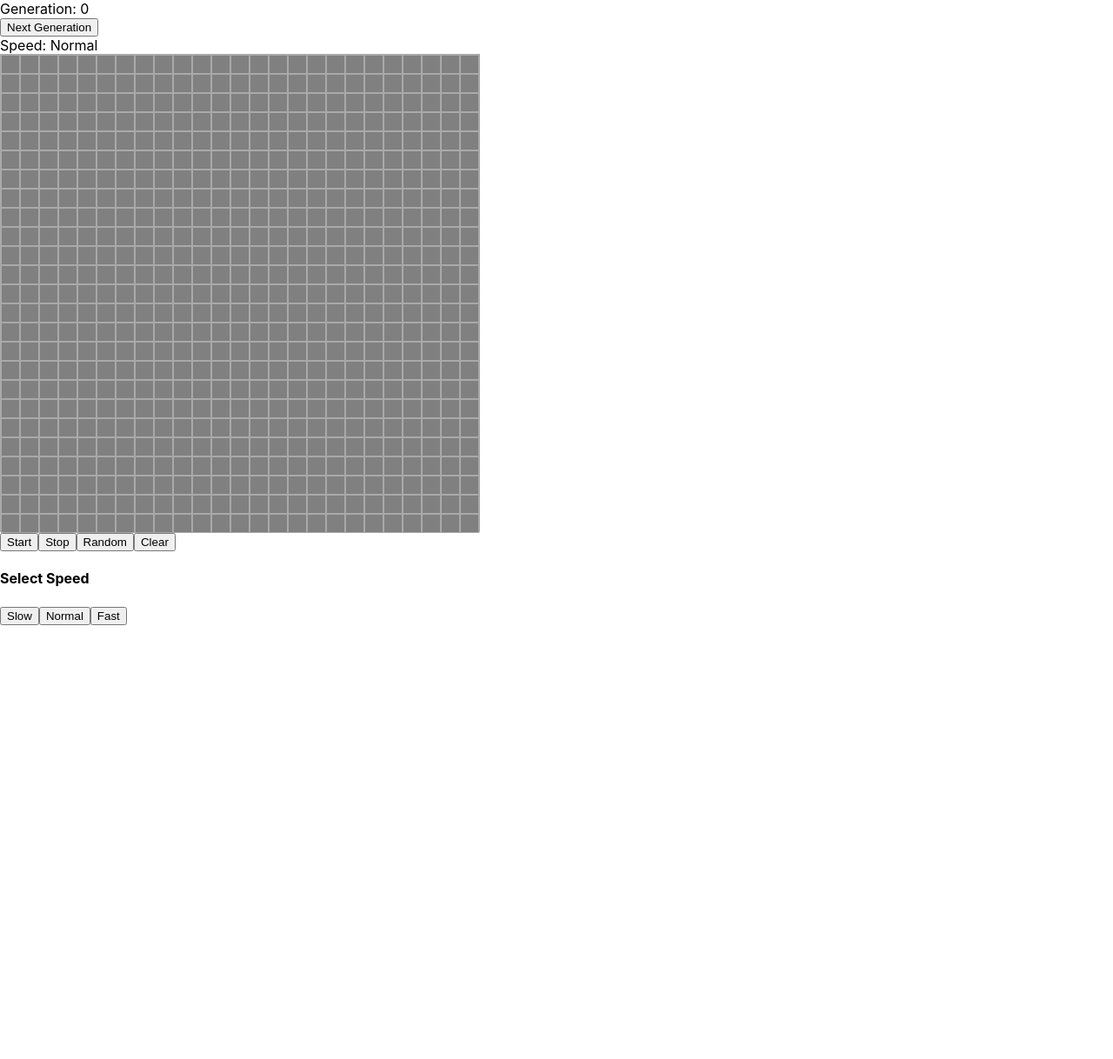
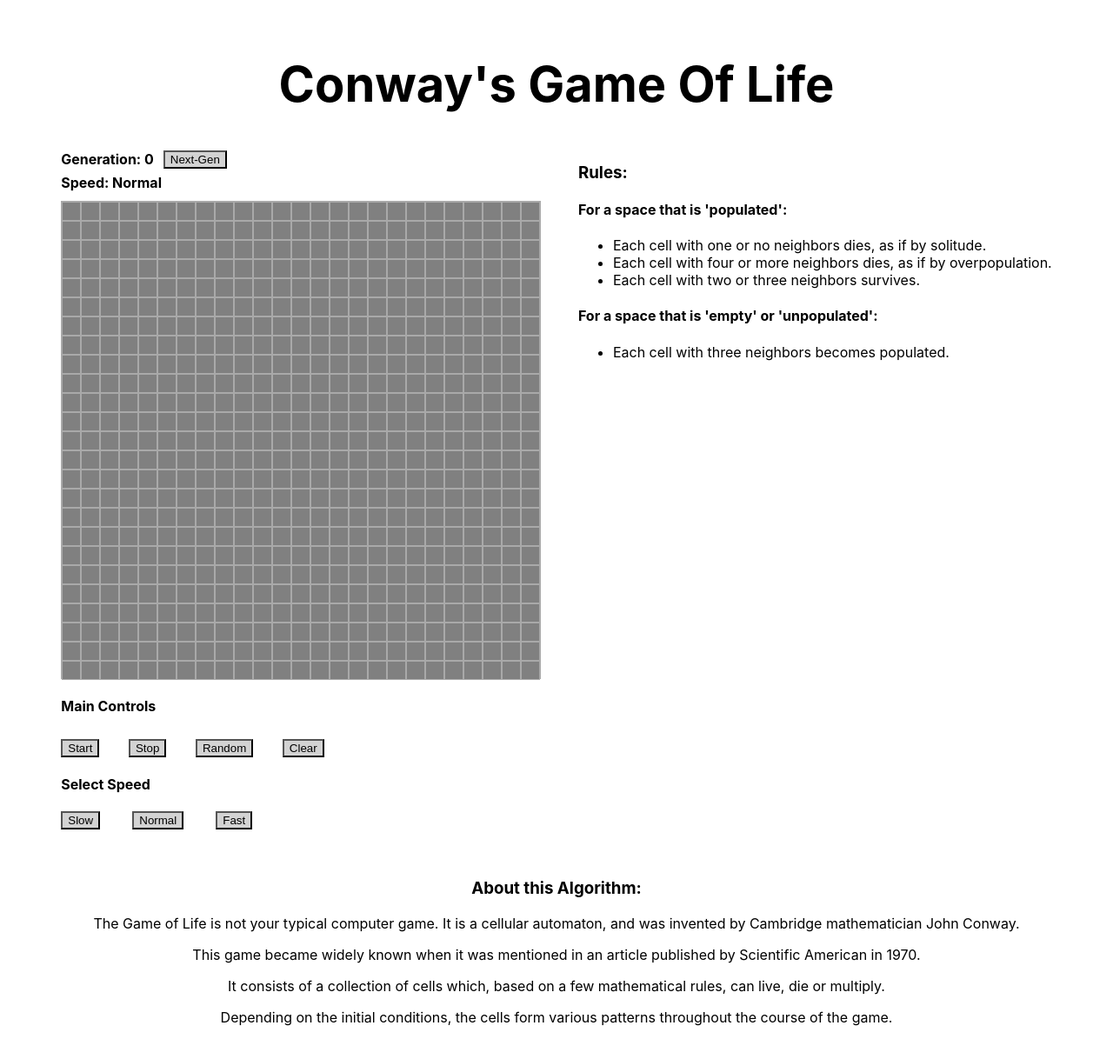
Before and after one commit to hebergonza719/CS-Build-Week-One, a React (Create React App) app in the folder game-of-life/: page / in a window 1280 px wide. Shown: the top 1218 px of the page at 87% size. Before the commit the page ends 800 px from the top, so only its background shows below. Built offline with nearby package versions, Linux system fonts and the light colour scheme.

Commit message:
finished styling

```diff
--- a/game-of-life/src/App.css
+++ b/game-of-life/src/App.css
@@ -1,9 +1,11 @@
 .App {
-  text-align: center;
+  padding: 2%;
 }
 
-.canvas1 {
-  border: 1px solid black;
+.main {
+  display: flex;
+  width: 100%;
+  justify-content: space-evenly;
 }
 
 .grid-container {
@@ -33,3 +35,58 @@
   height: 20px;
   width: 20px
 }
+
+.main-heading {
+  text-align: center;
+  margin-bottom: 3%;
+  font-size: 3.5em;
+}
+
+.gen-container {
+  display: flex;
+}
+
+.gen-and-speed {
+  margin-bottom: 2%;
+}
+
+.gen-title {
+  margin-bottom: 1%;
+  margin-top: 1%;
+  margin-right: 1%;
+  font-weight: 700;
+}
+
+.gen-button {
+  margin: 1%;
+}
+
+.button-container {
+  margin-top: 5%;
+  display: flex;
+  justify-content: space-between;
+  width: 55%;
+}
+
+.speed-button-container {
+  display: flex;
+  width: 40%;
+  justify-content: space-between;
+}
+
+.speed-title {
+  font-weight: 700;
+}
+
+.about-container {
+  width: 100%;
+  text-align: center;
+  display: flex;
+  justify-content: center;
+  margin-top: 3%;
+}
+
+.buttons {
+  background-color: lightgray;
+  color: black;
+}
--- a/game-of-life/src/App.js
+++ b/game-of-life/src/App.js
@@ -1,5 +1,5 @@
 import React from 'react';
-import Grid from './Grid';
+import Grid from './components/Grid';
 import './App.css';
 import { countNeighbors } from './helper/Helpers';
 
@@ -23,8 +23,33 @@ function App() {
   };
 
   return (
-      <div>
-        <Grid matrix={matrix} dimension={dimension}/>
+      <div className="App">
+        <h1 className="main-heading">Conway's Game Of Life</h1>
+        <div className="main">
+          <Grid matrix={matrix} dimension={dimension}/>
+          <div>
+            <h3>Rules:</h3>
+            <h4>For a space that is 'populated':</h4>
+            <ul>
+              <li>Each cell with one or no neighbors dies, as if by solitude.</li>
+              <li>Each cell with four or more neighbors dies, as if by overpopulation.</li>
+              <li>Each cell with two or three neighbors survives.</li>
+            </ul>
+            <h4>For a space that is 'empty' or 'unpopulated':</h4>
+            <ul>
+              <li>Each cell with three neighbors becomes populated.</li>
+            </ul>
+          </div>
+        </div>
+        <div className="about-container">
+          <div>
+            <h3>About this Algorithm:</h3>
+            <p>The Game of Life is not your typical computer game. It is a cellular automaton, and was invented by Cambridge mathematician John Conway.</p>
+            <p>This game became widely known when it was mentioned in an article published by Scientific American in 1970.</p>
+            <p>It consists of a collection of cells which, based on a few mathematical rules, can live, die or multiply.</p>
+            <p>Depending on the initial conditions, the cells form various patterns throughout the course of the game.</p>
+          </div>
+        </div>
       </div>
   )
 }
--- a/game-of-life/src/Grid.js
+++ b/game-of-life/src/components/Grid.js
@@ -1,5 +1,6 @@
 import React, { useEffect, useState } from 'react';
-import { countNeighbors, setBuffer } from './helper/Helpers'
+import { countNeighbors, setBuffer } from '../helper/Helpers';
+import '../App.css';
 
 const Grid = ({ matrix, dimension }) => {
   let [refresh, setRefresh] = useState(false);
@@ -94,14 +95,17 @@ const Grid = ({ matrix, dimension }) => {
 
   return (
     <div>
-      <div>
-        <div>Generation: {generation}</div>
-        <button onClick={handleNextGen}>Next Generation</button>
-        <div>{speed === 100 ? "Speed: Fast" : null}</div>
-        <div>{speed === 350 ? "Speed: Normal" : null}</div>
-        <div>{speed === 1000? "Speed: Slow" : null}</div>
+      <div className="gen-and-speed">
+        <div className="gen-container">
+          <div className="gen-title">Generation: {generation}</div>
+          <button className="gen-button buttons" onClick={handleNextGen}>Next-Gen</button>
+        </div>
+        <div className="speed-title">{speed === 100 ? "Speed: Fast" : undefined}</div>
+        <div className="speed-title">{speed === 350 ? "Speed: Normal" : undefined}</div>
+        <div className="speed-title">{speed === 1000? "Speed: Slow" : undefined}</div>
       </div>
 
+      <div>
         <div className="grid-container">
           {matrix.map((x, index) => (
             <div key={index} className="row">
@@ -117,16 +121,23 @@ const Grid = ({ matrix, dimension }) => {
             </div>
           ))}
         </div>
+      </div>
+
       <div>
-        <button onClick={startGame}>Start</button>
-        <button onClick={stopGame}>Stop</button>
-        <button onClick={toggleRandom}>Random</button>
-        <button onClick={toggleClear}>Clear</button>
+        <h4>Main Controls</h4>
+        <div className="button-container">
+          <button className="buttons" onClick={!gameOn ? startGame : null}>Start</button>
+          <button className="buttons" onClick={stopGame}>Stop</button>
+          <button className="buttons" onClick={toggleRandom}>Random</button>
+          <button className="buttons" onClick={toggleClear}>Clear</button>
+        </div>
         <div>
           <h4>Select Speed</h4>
-          <button onClick={!gameOn ? (e) => {e.preventDefault(); setSpeed(slow);} : null}>Slow</button>
-          <button onClick={!gameOn ? (e) => {e.preventDefault(); setSpeed(normal);} : null}>Normal</button>
-          <button onClick={!gameOn ? (e) => {e.preventDefault(); setSpeed(fast);} : null}>Fast</button>
+          <div className="speed-button-container">
+            <button className="buttons" onClick={!gameOn ? (e) => {e.preventDefault(); setSpeed(slow);} : null}>Slow</button>
+            <button className="buttons" onClick={!gameOn ? (e) => {e.preventDefault(); setSpeed(normal);} : null}>Normal</button>
+            <button className="buttons" onClick={!gameOn ? (e) => {e.preventDefault(); setSpeed(fast);} : null}>Fast</button>
+          </div>
         </div>
       </div>
     </div>
--- a/game-of-life/src/index.css
+++ b/game-of-life/src/index.css
@@ -5,6 +5,7 @@ body {
     sans-serif;
   -webkit-font-smoothing: antialiased;
   -moz-osx-font-smoothing: grayscale;
+  width: 100%;
 }
 
 code {
```
Also changed, not shown: game-of-life/src/Canvas.js (deleted, +0 -23 lines), game-of-life/src/CanvasTemp.js (deleted, +0 -84 lines). Lines whose indentation alone changed are shown as unchanged.
